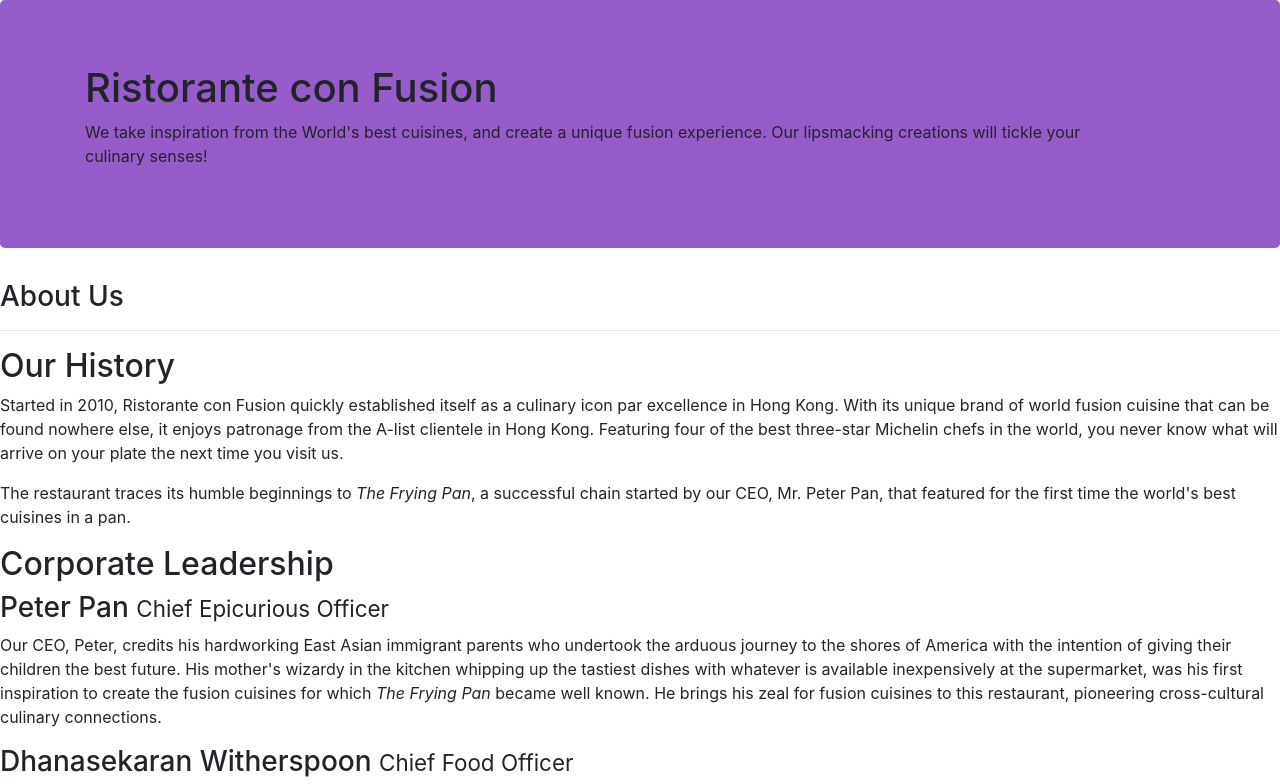
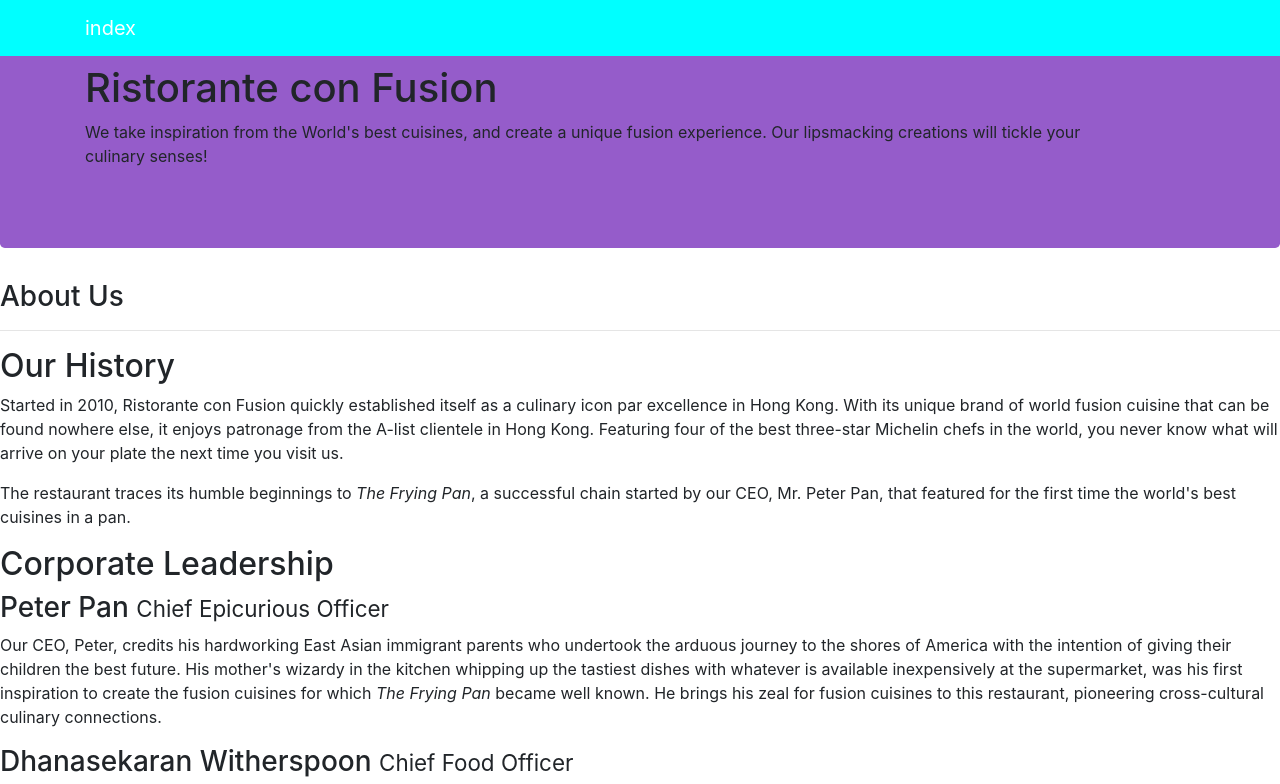
Before and after one commit to RashmithaReddyA/bootstrap, a website: page aboutus.html in a window 1280 px wide. Shown: the top 784 px of the page. Drawn offline with nearby package versions, Linux system fonts and the light colour scheme.

Commit message:
modified assign1

```diff
--- a/aboutus.html
+++ b/aboutus.html
@@ -15,6 +15,13 @@
 
 <body>
 
+    <nav class="navbar navbar-dark navbar-expand-sm fixed-top" style="background-color:aqua">
+        <div class="container">
+             <a class="navbar-brand" href="#">index
+
+             </a>
+        </div>
+    </nav>
     <header class="jumbotron" style="background-color:rgb(149, 92, 202);align-content:flex-start">
         <div class="container">
             <div class="row row-header">
```
